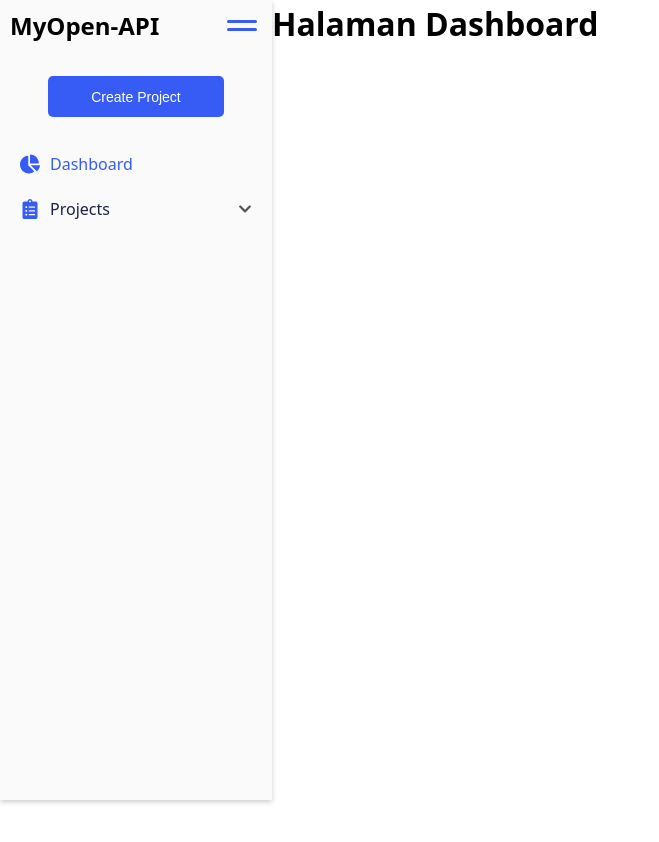
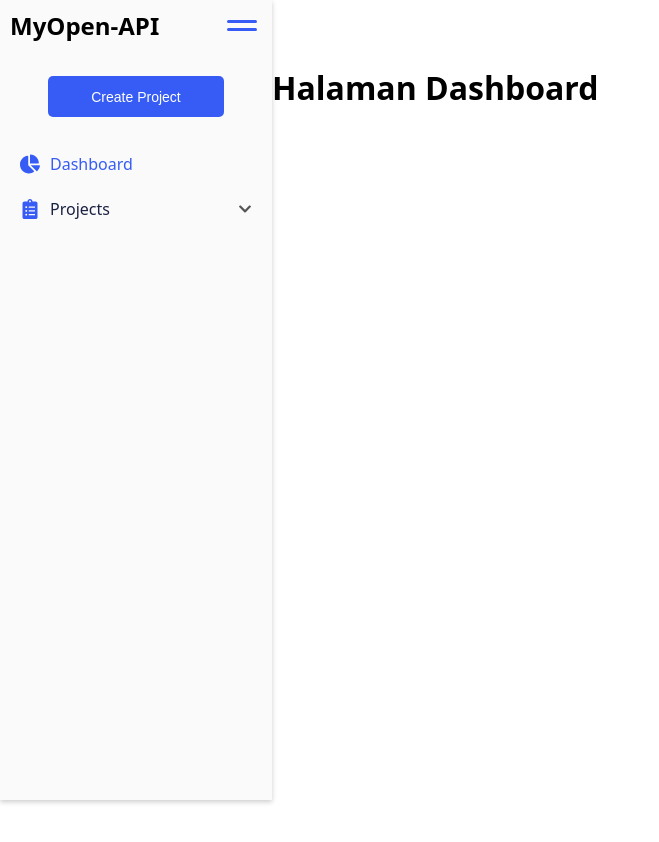
Before and after one commit to silvydwiayup/MyOpen-API-Frontend, a React (Vite) app: page / in a window 1280 px wide. Shown: the top 842 px of the page, without its empty margins (0-659 px from the left). Built offline with nearby package versions, Linux system fonts and the light colour scheme.

Commit message:
Update Width MainLayout

```diff
--- a/src/layouts/MainLayout.css
+++ b/src/layouts/MainLayout.css
@@ -1,6 +1,8 @@
 /* ==================== STYLE MAIN LAYOUT ==================== */
 .main-content-main-layout {
+    width: 100%;
     transition: margin-left 0.3s ease-in-out;
+    padding-top: 8vh;
 }
 
 .main-content-main-layout.collapsed {
```
